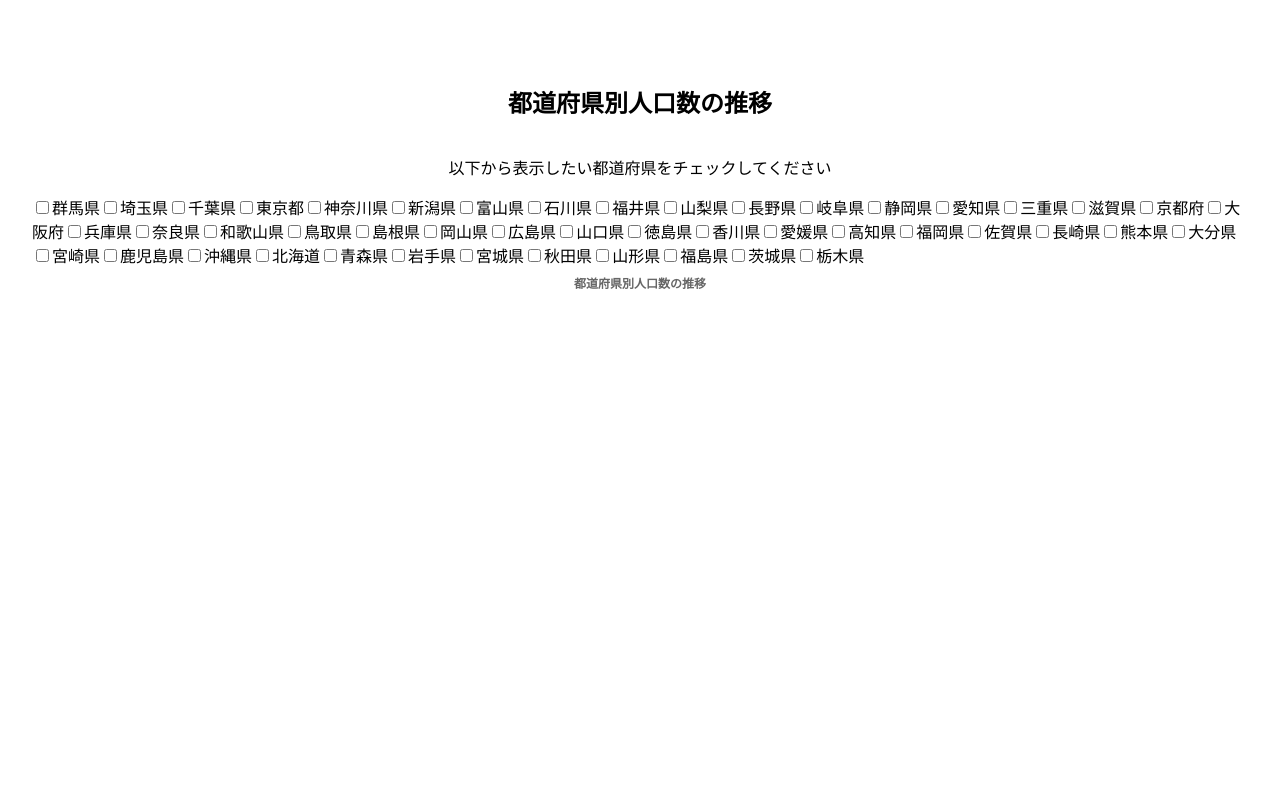
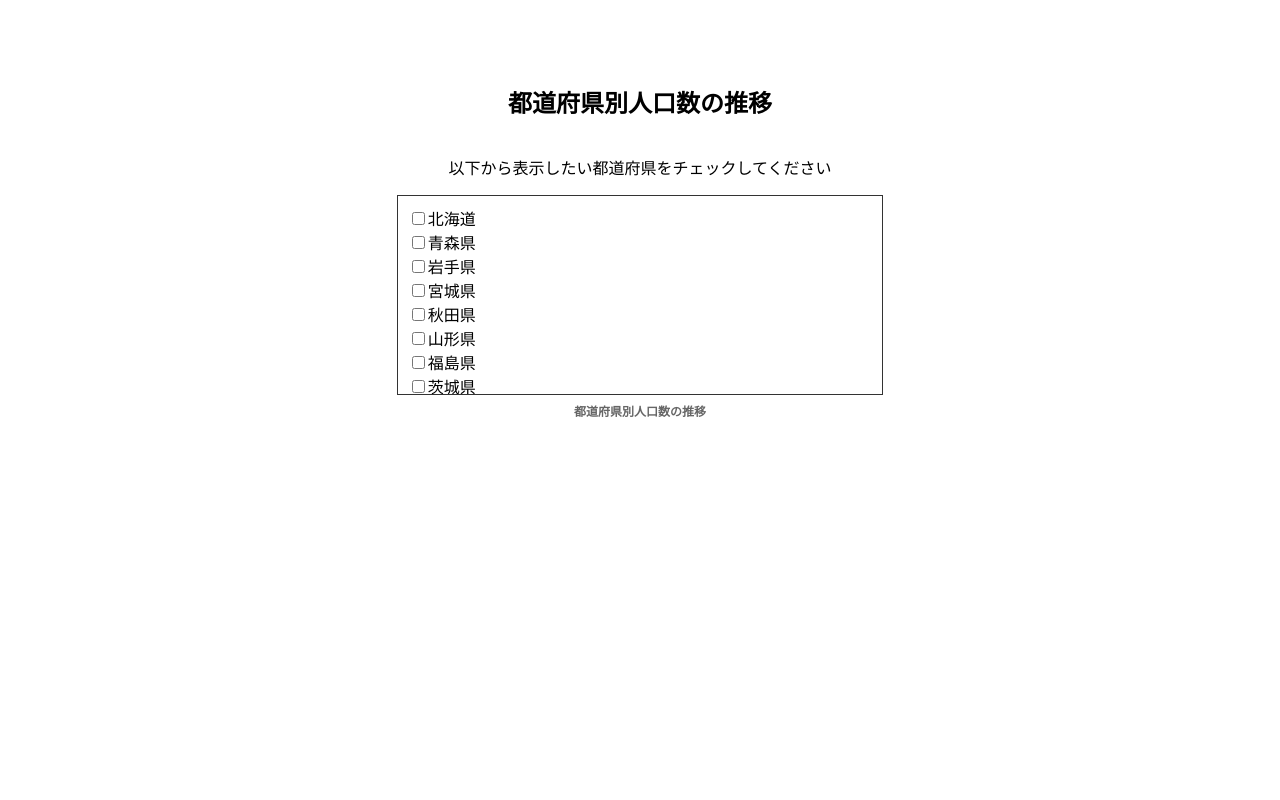
Before and after one commit to Ryo-ta8976/next-app, a Next.js app: page / in a window 1280 px wide. Shown: the top 800 px of the page. Built offline with nearby package versions, Linux system fonts and the light colour scheme.

Commit message:
チェックボックスデザイン変更

```diff
--- a/src/molecules/CheckboxList.tsx
+++ b/src/molecules/CheckboxList.tsx
@@ -30,21 +30,34 @@ const CheckboxList = () => {
     delete prefecturePopulationList[code]
     setPrefecturePopulationList({ ...prefecturePopulationList })
   }
+  console.log(prefectures)
 
   return (
     <>
       <p>以下から表示したい都道府県をチェックしてください</p>
-      <div>
-        {Object.entries(prefectures).map(([key, value], index) => {
+      <div
+        style={{
+          height: '200px',
+          width: '40%',
+          border: '1px solid #333',
+          padding: '10px',
+          overflow: 'scroll',
+          minWidth: '300px',
+        }}
+      >
+        {Object.keys(prefectures)
+          .sort()
+          .map((key, index) => {
             return (
               <label key={index}>
                 <Checkbox
                   id={index}
-                value={value}
+                  value={prefectures[key]}
                   checked={key in checkedItems ? checkedItems[key] : false}
                   onChange={(e) => handleChange(e, key)}
                 />
-              {value}
+                {prefectures[key]}
+                <br />
               </label>
             )
           })}
```
Lines whose indentation alone changed are shown as unchanged.
